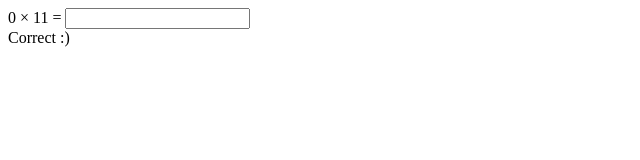
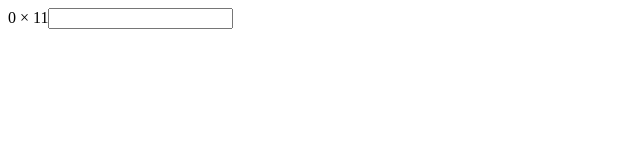
Before and after one commit to revslaughter/helloQuiz, a React app: page / in a window 1280 px wide. Shown: the top 160 px of the page, without its empty margins (0-640 px from the left). Built offline with nearby package versions, Linux system fonts and the light colour scheme.

Commit message:
Tell if correct (#3)
this can now tell if you are correct

```diff
--- a/src/components/question.tsx
+++ b/src/components/question.tsx
@@ -1,10 +1,54 @@
 import * as React from "react";
 import * as ReactDOM from "react-dom";
+import isCorrect from "./correctOrNot";
+import CorrectOrNot from "./correctOrNot";
 
-let question = (props: { firstNo: string; secondNo: string }) => (
-  <div>
-    {props.firstNo} &times; {props.secondNo} = <input type="number" />
-  </div>
-);
+class question extends React.Component<
+  { firstNo: number; secondNo: number },
+  {
+    answer: number;
+    right?: boolean;
+    arguments: { first: number; second: number };
+    userInput?: number;
+  }
+> {
+  constructor(props: { firstNo: number; secondNo: number }) {
+    super(props);
+    this.state = {
+      arguments: { first: props.firstNo, second: props.secondNo },
+      answer: props.firstNo * props.secondNo
+    };
+    this.handleInput.bind(this);
+  }
+
+  handleInput(event: React.FormEvent<HTMLInputElement>): void {
+    const userAnswer = parseInt(event.currentTarget.value);
+    const userIsCorrect =
+      parseInt(event.currentTarget.value) == this.state.answer;
+    this.setState({
+      userInput: userAnswer,
+      right: userIsCorrect
+    });
+  }
+
+  public render() {
+    if (this.state.right !== undefined) {
+      return (
+        <div>
+          {this.state.arguments.first} &times; {this.state.arguments.second}
+          <input type="number" onChange={e => this.handleInput(e)} />
+          <CorrectOrNot isCorrect={this.state.right} />
+        </div>
+      );
+    } else {
+      return (
+        <div>
+          {this.state.arguments.first} &times; {this.state.arguments.second}
+          <input type="number" onChange={e => this.handleInput(e)} />
+        </div>
+      );
+    }
+  }
+}
 
 export default question;
--- a/src/index.tsx
+++ b/src/index.tsx
@@ -3,8 +3,8 @@ import * as ReactDOM from "react-dom";
 
 import * as components from "./components";
 
-function getRandomInt(max: number): string {
-  return Math.floor(Math.random() * Math.floor(max)).toString();
+function getRandomInt(max: number): number {
+  return Math.floor(Math.random() * Math.floor(max));
 }
 
 ReactDOM.render(
@@ -13,7 +13,6 @@ ReactDOM.render(
       firstNo={getRandomInt(6)}
       secondNo={getRandomInt(12)}
     />
-    <components.correctOrNot isCorrect={true} />
   </div>,
   document.getElementById("root")
 );
```
